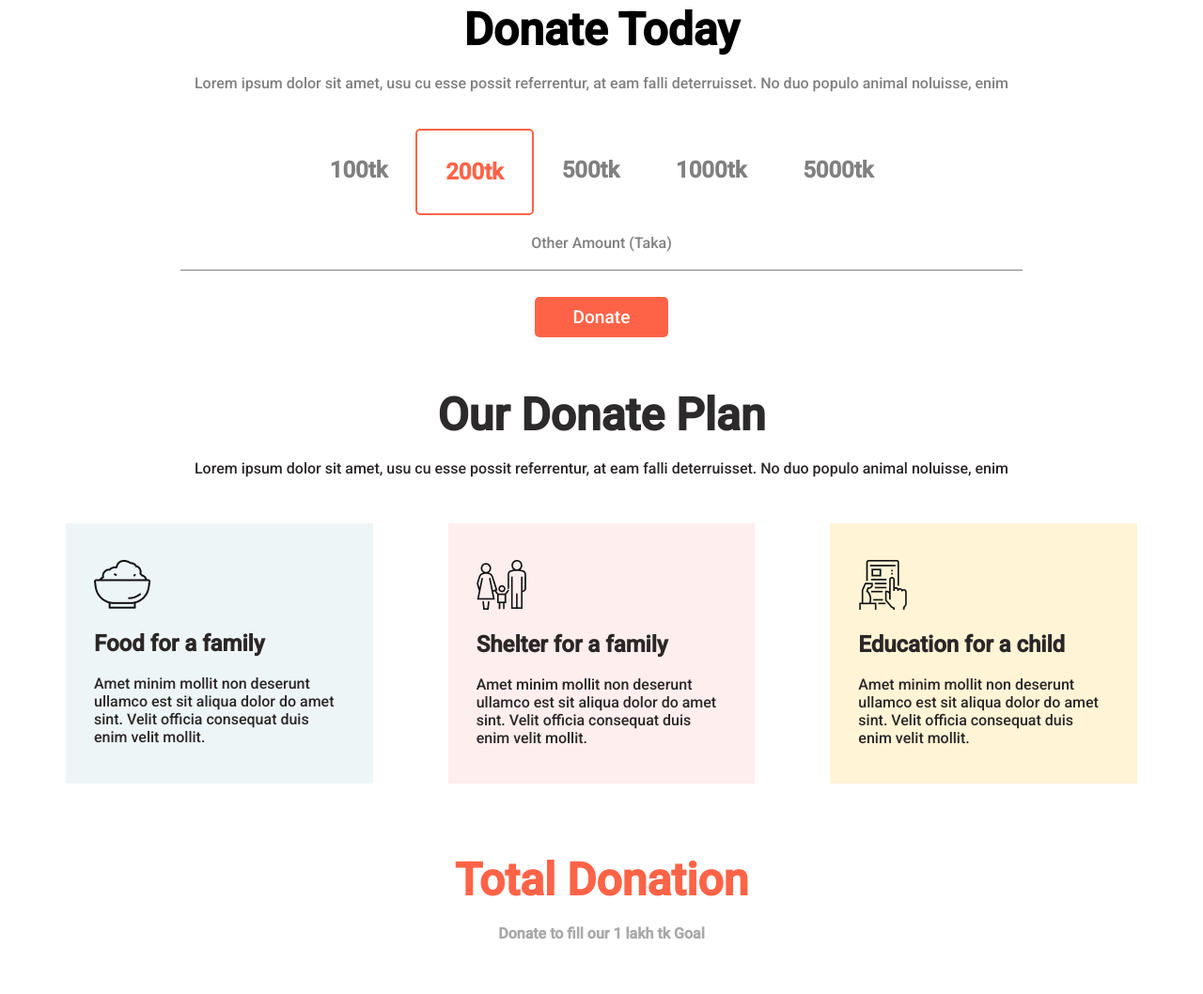
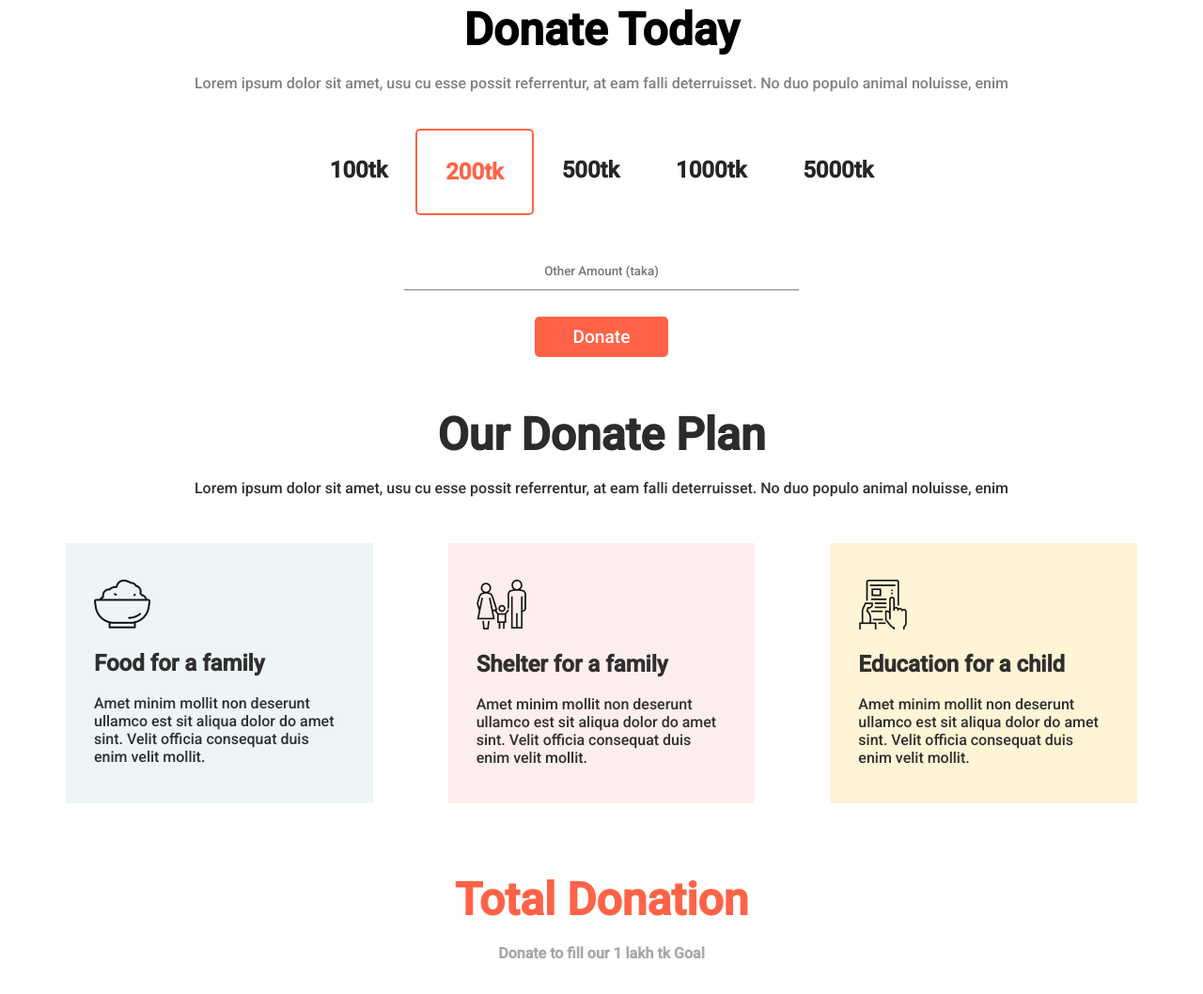
Before and after one commit to itsmiraz/donate-web-assignment, a plain HTML site: page index.html in a window 1280 px wide. Shown: the part 736-1794 px from the top of the page at 94% size. Drawn offline with Linux system fonts and the light colour scheme.

Commit message:
new change

```diff
--- a/index.html
+++ b/index.html
@@ -61,12 +61,12 @@
         </div>
 
         <div class="other-amount">
-            <p>
-                Other Amount (Taka)
-            </p>
+
             <br>
-            <div class="line"></div>
+            <br>
+            <input id="input-amount" type="text" placeholder="Other Amount (taka)" autocomplete="on">
         </div>
+        <br>
         <br>
         <br>
         <a class="donate-button" target="_blank" href="">Donate</a>
--- a/style.css
+++ b/style.css
@@ -60,7 +60,7 @@
 
 .taka {
     padding: 30px 30px 0px 30px;
-    color: gray;
+    color: rgb(37, 37, 37);
 }
 
 #select {
@@ -75,9 +75,15 @@
     display: inline;
 }
 
-.line {
-    height: 1px;
-    background-color: gray;
+#input-amount {
+    width: 420px;
+    height: 40px;
+    border-top: none;
+    border-right: none;
+    border-bottom: 1px solid gray;
+    border-left: none;
+    text-align: center;
+
 }
 
 .our-donate-plan {
@@ -89,6 +95,10 @@
 .our-donate-plan h1 {
     font-size: 3em;
     color: rgb(44, 42, 42);
+}
+
+.our-donate-plan {
+    color: rgb(48, 47, 47);
 }
 
 .donate-plan-des {
```
